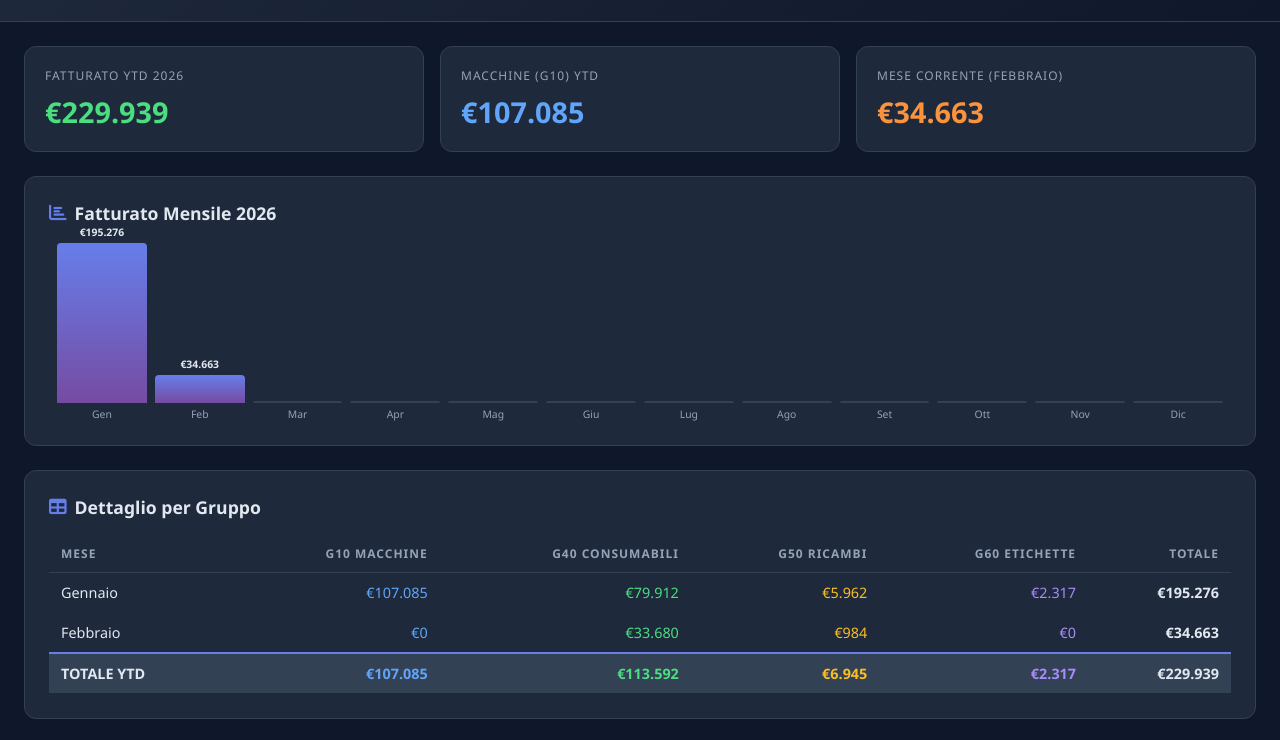
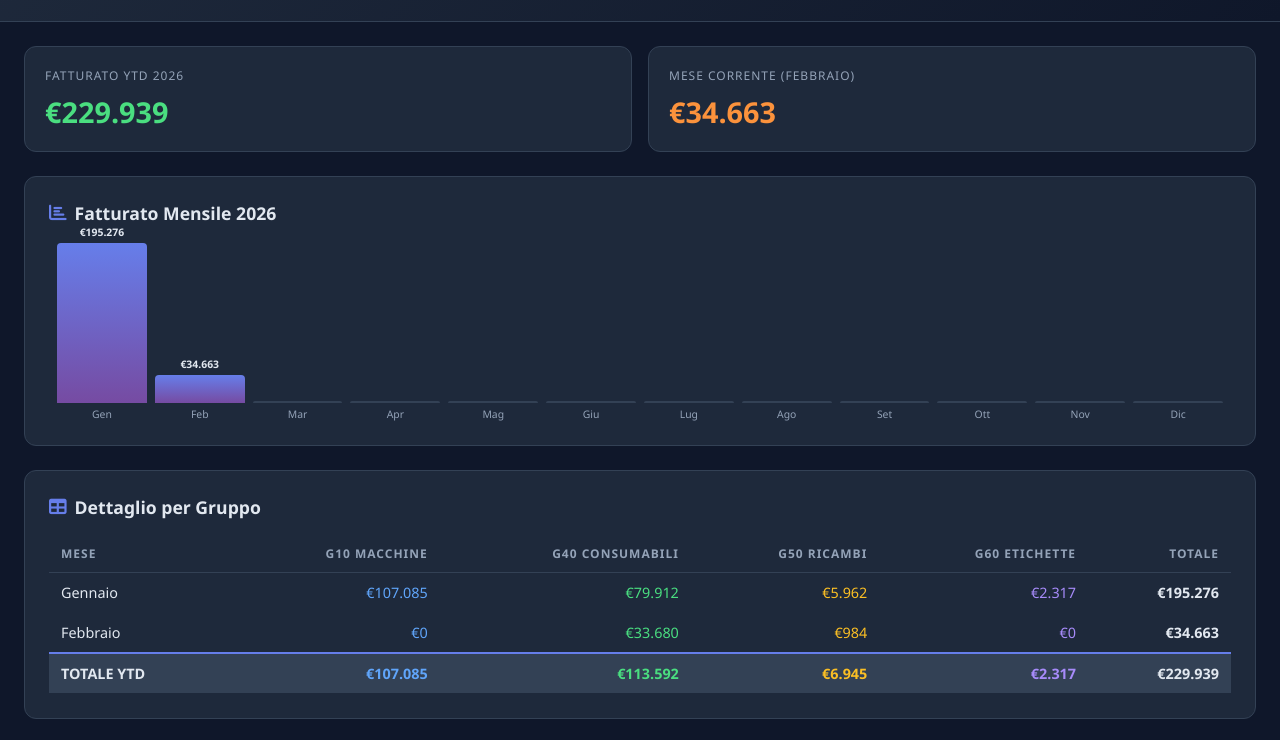
Before and after one commit to Robicalle/dashboard, a plain HTML site: page src/mission_control.html in a window 1280 px wide. Shown: the part 60-800 px from the top of the page. Drawn offline with Linux system fonts and the light colour scheme; files whose address does not match are found by name.

Commit message:
Rimosso box macchine G10

```diff
--- a/src/mission_control.html
+++ b/src/mission_control.html
@@ -175,10 +175,7 @@
                 <div class="stat-label">Fatturato YTD 2026</div>
                 <div class="stat-value green">${fmt(stats.fatturato)}</div>
             </div>
-            <div class="stat-card">
-                <div class="stat-label">Macchine (G10) YTD</div>
-                <div class="stat-value blue">${fmt(stats.macchineVendute)}</div>
-            </div>
+<!-- macchine rimosso -->
 <!-- leasing rimosso -->
             <div class="stat-card">
                 <div class="stat-label">Mese corrente${meseCorrente ? ' (' + meseCorrente.mese + ')' : ''}</div>
```
Also changed, not shown: mission_control.html (+1 -1 lines).
